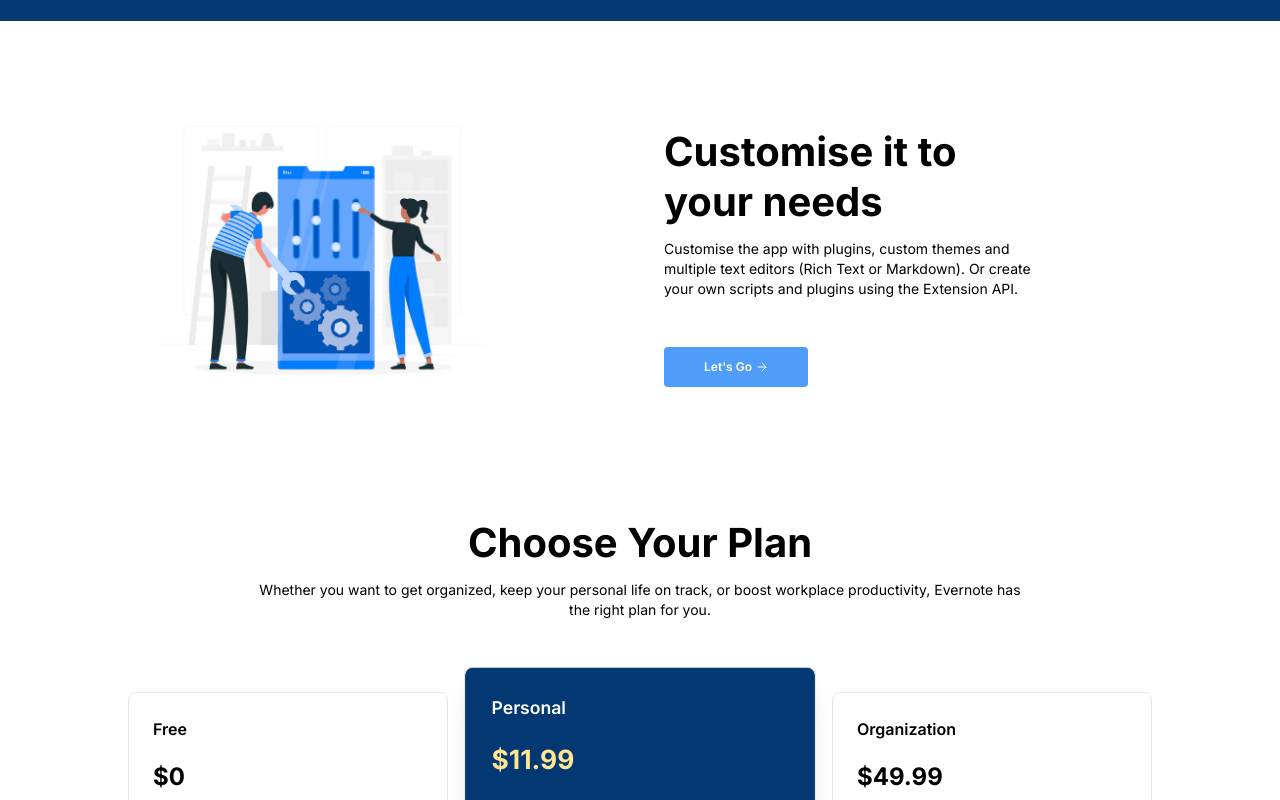
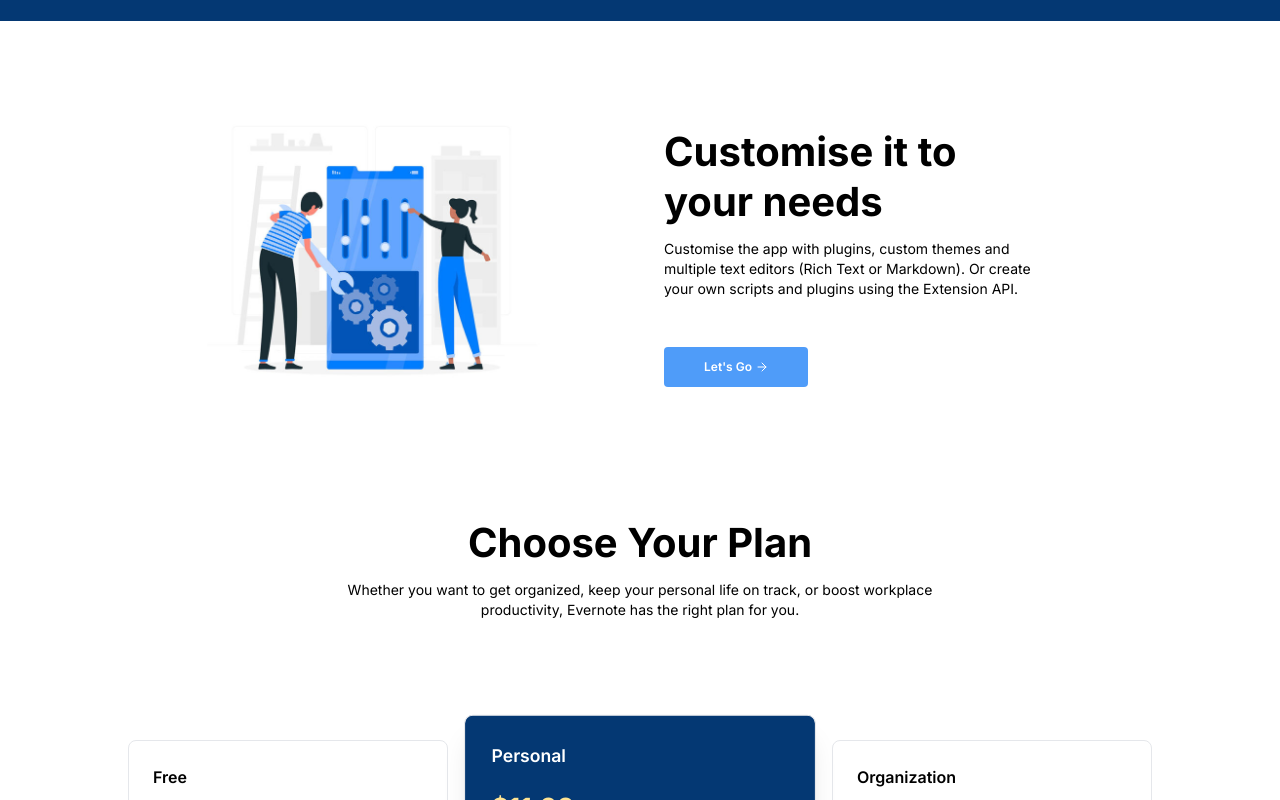
Before and after one commit to samomonijo/whitepace, a React (Vite) app: page / in a window 1280 px wide. Shown: the part 2000-2800 px from the top of the page. Built offline with nearby package versions, Linux system fonts and the light colour scheme.

Commit message:
Improve sections.

```diff
--- a/src/Everywhere.tsx
+++ b/src/Everywhere.tsx
@@ -23,7 +23,7 @@ const Everywhere = () => {
       </div>
 
       {/* Illustration / Image */}
-      <div className="absolute right-0 -top-20">
+      <div className="absolute right-0 -top-20 max-[1300px]:hidden">
         <img src={ImageSrc} alt="Taskey promo illustration" className="w-full max-w-md object-contain" />
       </div>
     </section>
--- a/src/Navbar.tsx
+++ b/src/Navbar.tsx
@@ -9,7 +9,7 @@ const Navbar = () => {
       {/* Logo */}
       <div className="flex items-center">
         <img src={Logo} alt="Whitepace Logo" className="flex w-7/10 lg:w-3/5" />
-        <div className="hidden font-[Inter] min-[1250px]:flex text-white text-xl ml-2 font-semibold">
+        <div className="hidden font-[Inter] max-[768px]:flex min-[800px]:flex text-white text-xl ml-2 font-semibold">
           whitepace
         </div>
       </div>
--- a/src/Pricing.tsx
+++ b/src/Pricing.tsx
@@ -7,7 +7,7 @@ import Heading from "./components/Heading";
 
 const Pricing = () => {
   return (
-    <section className="bg-white py-12 px-[9%] sm:px-[4%] md:px-[6%] lg:px-[10%] mb-20">
+    <section className="bg-white flex items-center flex-col py-12 px-[9%] sm:px-[4%] md:px-[6%] lg:px-[10%] mb-20">
       <div className="flex-1 space-y-6 mb-18">
         <Heading
           textColor="black"
@@ -17,12 +17,12 @@ const Pricing = () => {
         />
       </div>
 
-      <div className="grid grid-cols-1 md:grid-cols-3 gap-8 items-start">
+      <div className="flex items-center flex-col gap-8 sm:grid sm:grid-cols-1 md:grid md:grid-cols-3">
         {plans.map((plan, i) => (
           <div
             key={plan.name}
             className={`${i === 1 ? "bg-[#043873] shadow-xl md:scale-110" : "bg-white"}
-            rounded-lg border border-gray-200 p-6 flex flex-col`}
+            rounded-lg border border-gray-200 p-6 flex flex-col max-w-100`}
           >
             {/* Plan Header */}
             <div className={`mb-4 flex flex-col gap-5 ${i === 1 ? "text-white" : "text-black"}`}>
--- a/src/components/ContentImgSection.tsx
+++ b/src/components/ContentImgSection.tsx
@@ -12,15 +12,17 @@ type ContentImgSectionProps = {
 
 const ContentImgSection = ({ bgColor, textColor, imgSide, header, content, img, tryBtnContent }: ContentImgSectionProps) => {
   return (
-    <section className={`
+    <section
+      className={`
         ${bgColor === 'blue' ? 'bg-[#043873]' : 'bg-white'}
         ${textColor === 'white' ? 'text-white' : 'text-black'}
-        px-[9%] sm:px-[4%] md:px-[6%] lg:px-[10%]`
-    }>
-      <div className="max-w-6xl mx-auto flex flex-col items-center justify-between md:flex-row md:space-x-12">
+        px-[9%] sm:px-[4%] md:px-[6%] lg:px-[10%]
+      `}
+    >
+      <div className="max-w-6xl mx-auto flex flex-col md:flex-row md:space-x-12 space-y-12 md:space-y-0 items-center justify-between">
         {/* Illustration */}
-        {(imgSide === 'left') && (
-          <div className="flex-1 mt-10 md:mt-0 flex justify-center md:justify-start">
+        {imgSide === 'left' && (
+          <div className="flex-1 mt-10 md:mt-0 flex justify-center">
             <img
               src={img}
               alt="Collaboration illustration"
@@ -43,7 +45,7 @@ const ContentImgSection = ({ bgColor, textColor, imgSide, header, content, img,
         </div>
 
         {/* Illustration */}
-        {(imgSide === 'right') && (
+        {imgSide === 'right' && (
           <div className="flex-1 mt-10 md:mt-0">
             <img
               src={img}
--- a/src/components/Heading.tsx
+++ b/src/components/Heading.tsx
@@ -4,7 +4,9 @@ const Heading = ({ textColor, heading, content }: { textColor: string, heading:
   return (
     <>
       <H1Heading textColor={textColor} heading={heading} />
-      <p className={`text-sm min-[1500px]:text-base ${(textColor === "white") ? "text-white" : "text-black"} justify-self-center text-center max-w-3xl mb-12`}>
+      <p className={`text-sm min-[1500px]:text-base px-[10%]
+        ${(textColor === "white") ? "text-white" : "text-black"}
+        justify-self-center text-center max-w-3xl mb-12`}>
         {content}
       </p>
     </>
--- a/src/components/TryBtn.tsx
+++ b/src/components/TryBtn.tsx
@@ -7,7 +7,7 @@ const TryBtn = ({ bgColor, content }: { bgColor: string, content: string }) => {
       className={`
         ${bgColor === 'white' ? 'bg-white border border-gray-200 hover:text-white' : 'bg-[#4F9CF9]'}
         ${bgColor === 'white' ? 'text-black' : 'text-white'}
-        hover:bg-blue-700 text-xs min-[1500px]:text-base font-semibold inline-flex items-center justify-center w-36 h-10 rounded whitespace-nowrap
+        hover:bg-blue-700 text-xs min-[1500px]:text-base font-semibold inline-flex items-center justify-center w-36 h-10 rounded whitespace-nowrap transition
       `}
     >
       {content} <span className="ml-1"><RightArrow /></span>
```
